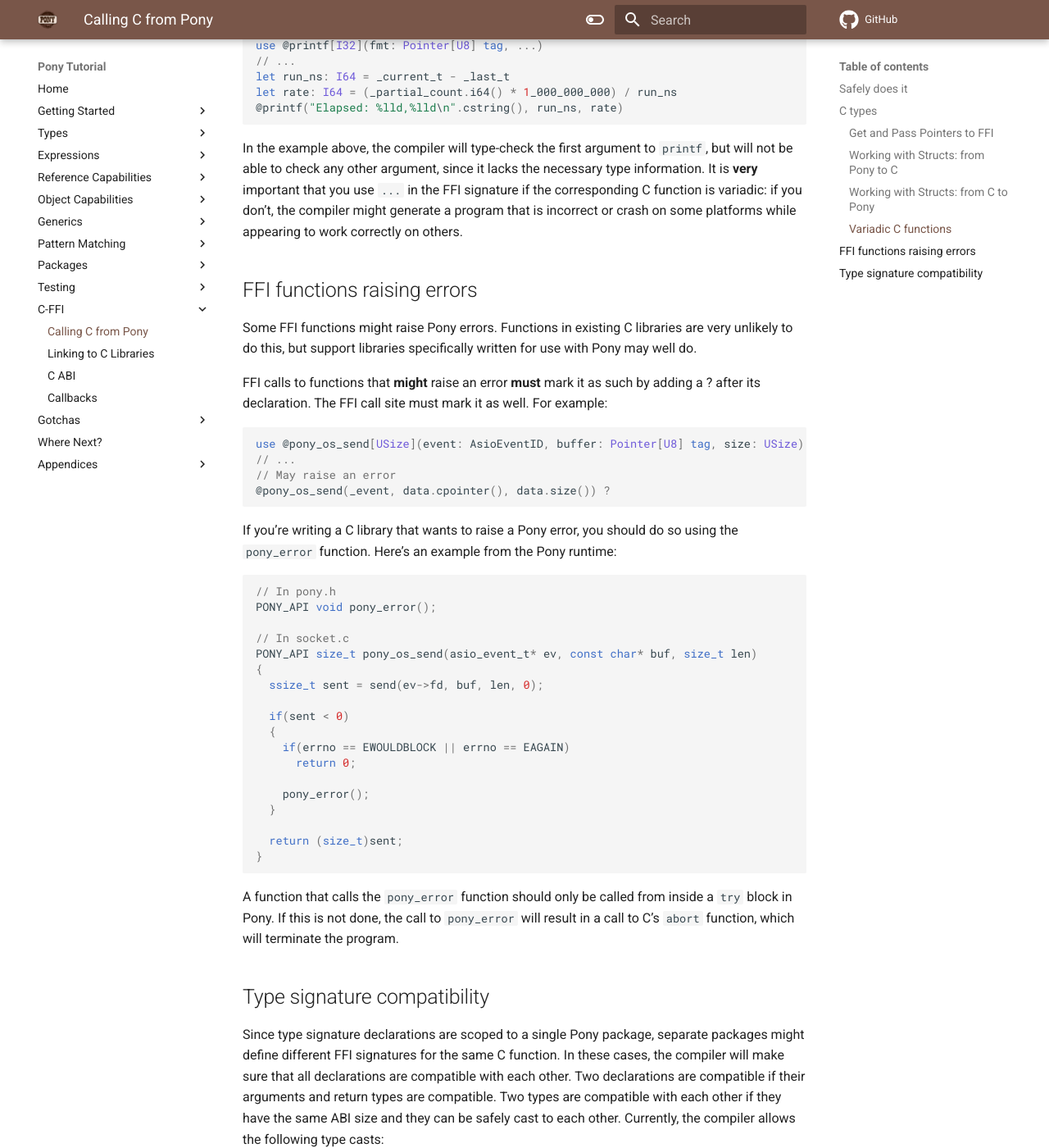
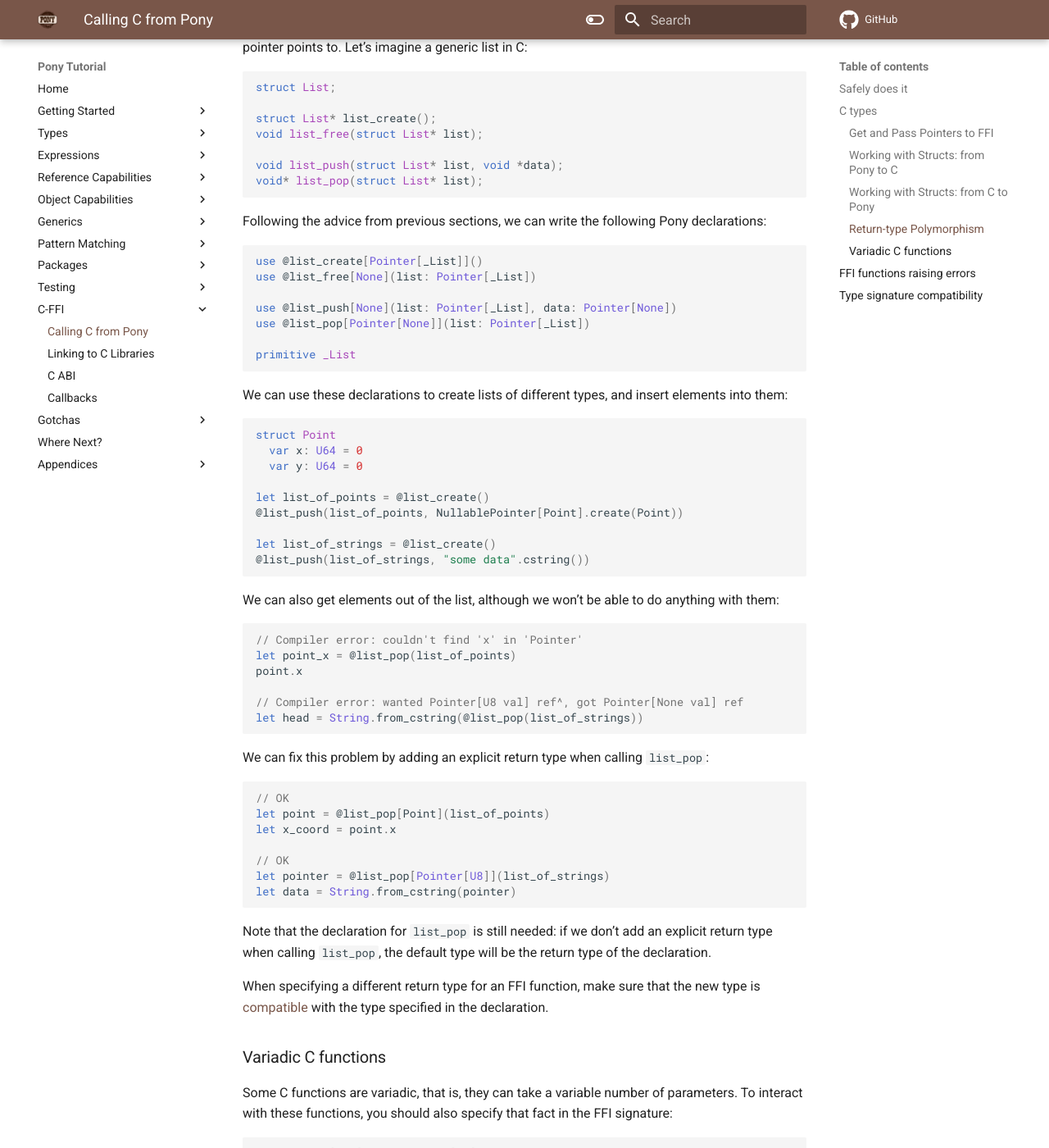
Before and after one commit to ponylang/pony-tutorial, an MkDocs documentation site: the page built from docs/c-ffi/calling-c.md, in a window 1280 px wide and 1400 px high, scrolled down 4423 px. Shown: the whole window at 82% size. Built offline with MkDocs 1.6.1 and Material for MkDocs 9.7.7, drawn with Linux system fonts in a browser that asks for light colours; comment, search, counter and statistics services are not loaded; some of the changed text lies outside the part shown.

Commit message:
Document return-type polymorphism in FFI (#508)

````diff
--- a/docs/c-ffi/calling-c.md
+++ b/docs/c-ffi/calling-c.md
@@ -24,7 +24,7 @@ class val FilePath
       end
 ```
 
-FFI functions have the @ symbol before its name, and FFI signatures are declared using the `use` command. The types specified here are considered authoritative, and any FFI calls that differ are considered to be an error.
+FFI functions have the @ symbol before its name, and FFI signatures are declared using the `use` command. The types specified here are considered authoritative, and any FFI calls that use different parameter types will result in a compile error.
 
 The use @ command can take a condition just like other `use` commands. This is useful in this case, since the `_mkdir` function only exists in Windows.
 
@@ -153,6 +153,73 @@ env.out.print(size.height.string())
 
 A `NullablePointer` type can only be used with `structs`, and is only intended for output parameters (like in the example above) or for return types from C. You don't need to use a `NullablePointer` if you are only passing a `struct` as a regular input parameter.
 
+### Return-type Polymorphism
+
+We mentioned before that you should use the `Pointer[None]` type in Pony when dealing with values of `void*` type in C. This is very useful for function parameters, but when we use `Pointer[None]` for the return type of a C function, we won't be able to access the value that the pointer points to. Let's imagine a generic list in C:
+
+```C
+struct List;
+
+struct List* list_create();
+void list_free(struct List* list);
+
+void list_push(struct List* list, void *data);
+void* list_pop(struct List* list);
+```
+
+Following the advice from previous sections, we can write the following Pony declarations:
+
+```pony
+use @list_create[Pointer[_List]]()
+use @list_free[None](list: Pointer[_List])
+
+use @list_push[None](list: Pointer[_List], data: Pointer[None])
+use @list_pop[Pointer[None]](list: Pointer[_List])
+
+primitive _List
+```
+
+We can use these declarations to create lists of different types, and insert elements into them:
+
+```pony
+struct Point
+  var x: U64 = 0
+  var y: U64 = 0
+
+let list_of_points = @list_create()
+@list_push(list_of_points, NullablePointer[Point].create(Point))
+
+let list_of_strings = @list_create()
+@list_push(list_of_strings, "some data".cstring())
+```
+
+We can also get elements out of the list, although we won't be able to do anything with them:
+
+```pony
+// Compiler error: couldn't find 'x' in 'Pointer'
+let point_x = @list_pop(list_of_points)
+point.x
+
+// Compiler error: wanted Pointer[U8 val] ref^, got Pointer[None val] ref
+let head = String.from_cstring(@list_pop(list_of_strings))
+```
+
+We can fix this problem by adding an explicit return type when calling `list_pop`:
+
+```pony
+// OK
+let point = @list_pop[Point](list_of_points)
+let x_coord = point.x
+
+// OK
+let pointer = @list_pop[Pointer[U8]](list_of_strings)
+let data = String.from_cstring(pointer)
+```
+
+Note that the declaration for `list_pop` is still needed: if we don't add an explicit return type when calling `list_pop`, the default type will be the return type of the declaration.
+
+When specifying a different return type for an FFI function, make sure that the new type is [compatible](#type-signature-compatibility) with the type specified in the declaration.
+
 ### Variadic C functions
 
 Some C functions are variadic, that is, they can take a variable number of parameters. To interact with these functions, you should also specify that fact in the FFI signature:
@@ -207,9 +274,9 @@ A function that calls the `pony_error` function should only be called from insid
 
 ## Type signature compatibility
 
-Since type signature declarations are scoped to a single Pony package, separate packages might define different FFI signatures for the same C function. In these cases, the compiler will make sure that all declarations are compatible with each other. Two declarations are compatible if their arguments and return types are compatible. Two types are compatible with each other if they have the same ABI size and they can be safely cast to each other. Currently, the compiler allows the following type casts:
+Since type signature declarations are scoped to a single Pony package, separate packages might define different FFI signatures for the same C function. In this case, as well as the case where you specify a different return type for an FFI call, the compiler will make sure that all calls and declarations are compatible with each other. Two functions are compatible if their arguments and return types are compatible. Two types are compatible with each other if they have the same ABI size and they can be safely cast to each other. The compiler allows the following type casts:
 
-* Any `struct` type can be cast to any other `struct`.
+* Any `struct` type can be cast to any other `struct` (as they are both pointer types)
 * Pointers and integers can be cast to each other.
 
 Consider the following example:
````
